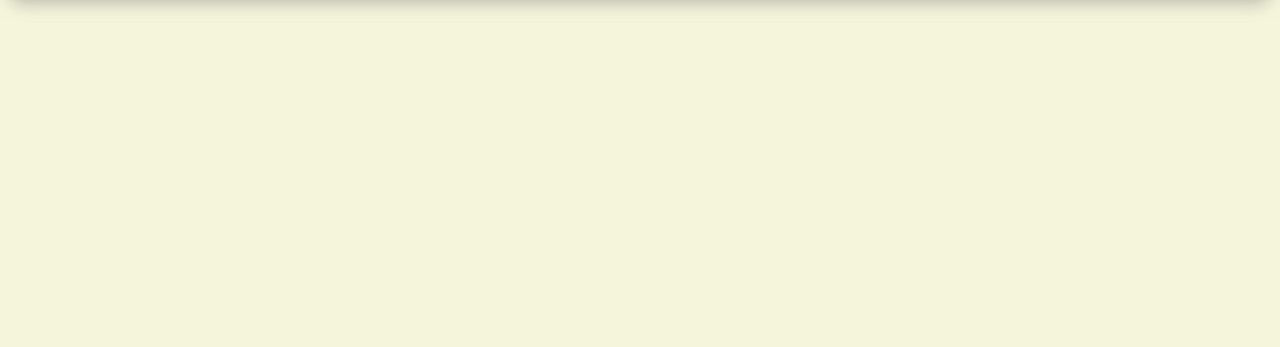
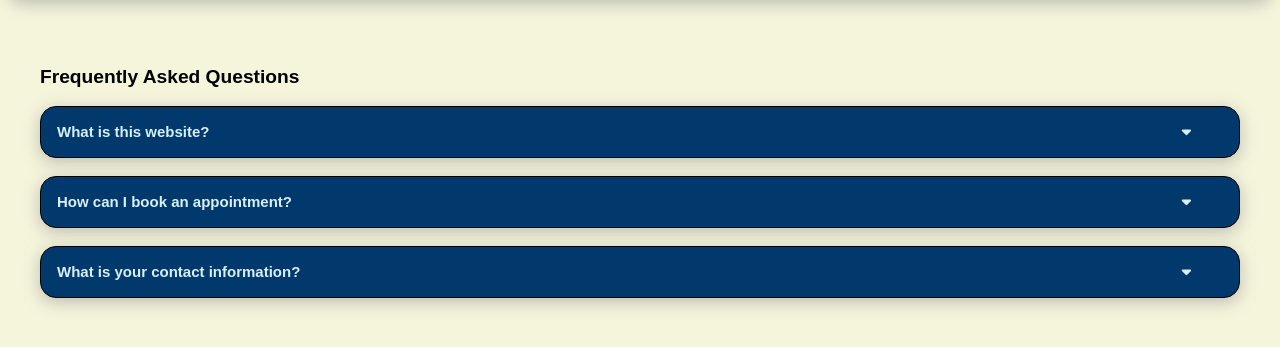
Before and after one commit to MarkAlexisJaudianCabrera/IT3H-INTPROG-GRP9, a PHP site: page /faqs in a window 1280 px wide. Shown: the part 230-577 px from the top of the page. Run offline with PHP 8.4, Linux system fonts and the light colour scheme; the visitor is signed in with stand-in values (Sample User, id 1).

Commit message:
2:25 11/25/2024

```diff
--- a/components/routes/FAQsPage.php
+++ b/components/routes/FAQsPage.php
@@ -6,7 +6,10 @@
     <title>Health Care Portal</title>
     <link rel="icon" type="image/png" href="/assets/logo-ico.ico">
     <link rel="stylesheet" href="/styles/fonts.css">
+    <link rel="stylesheet" href="/styles/faqs-style.css">
     <link rel="stylesheet" href="/styles/navbar-style.css">
+    <link href="https://cdnjs.cloudflare.com/ajax/libs/font-awesome/6.2.0/css/all.min.css" rel="stylesheet" type="text/css">
+
 </head>
 <body>
     <div class="">
@@ -15,8 +18,55 @@
         ?>
     </div>
     <br>
-    <div class="" style="margin-top:10rem;">
+    <div class="faq-cont" style="margin-top:3rem;">
         <!-- contents dito -->
+        <div class="faq-container">
+            <h1>Frequently Asked Questions</h1>
+            <br>
+            <div class="faq-card" onclick="faqsCollapsiFunc(this)">
+                <a>
+                    <h3 class="faq-titlec">What is this website?</h3>
+                    <p><i class="fa-solid fa-caret-down" id="faq-caret"></i></p>
+                </a>
+                <br>
+                <div class="faq-content" id="faq-content-id">
+                <br>
+                <p>
+                    This is a healthcare portal designed to provide you with easy access to health information and services.
+                </p>
+                </div>
+            </div>
+            <br>
+            <div class="faq-card" onclick="faqsCollapsiFunc(this)">
+                <a>
+                    <h3 class="faq-titlec">How can I book an appointment?</h3>
+                    <p><i class="fa-solid fa-caret-down" id="faq-caret"></i></p>
+                </a>
+                <br>
+                <div class="faq-content" id="faq-content-id">
+                <br>
+                <p>
+                    You can book an appointment by clicking on the "Book an Appointment" button on the homepage or by navigating to the dedicated appointment page.
+                </p>
+                </div>
+            </div>
+            <br>
+            <div class="faq-card" onclick="faqsCollapsiFunc(this)">
+                <a>
+                    <h3 class="faq-titlec">What is your contact information?</h3>
+                    <p><i class="fa-solid fa-caret-down" id="faq-caret"></i></p>
+                </a>
+                <br>
+                <div class="faq-content" id="faq-content-id">
+                <br>
+                <p>
+                    You can find our contact information on the "Contact Us" page.
+                </p>
+                </div>
+            </div>
+            <br>
+        </div>
     </div>
+    <script src="/javascript/faqsCollapsible.js" type="text/javascript"></script>
 </body>
 </html>
--- /dev/null
+++ b/javascript/faqsCollapsible.js
@@ -0,0 +1,7 @@
+function faqsCollapsiFunc(card) {
+    const content = card.querySelector('.faq-content');
+    const caret = card.querySelector('.fa-caret-down');
+
+    content.classList.toggle('active');
+    caret.classList.toggle('active');
+  }
--- a/javascript/navbar.js
+++ b/javascript/navbar.js
@@ -21,7 +21,7 @@ function myFunction() {
     } else {
       x.className = "topnav";
     }
-  }
+}
 
   function changeNavbarPosition(page) {
     const navbar = document.querySelector('.navbar');
--- /dev/null
+++ b/styles/faqs-style.css
@@ -0,0 +1,41 @@
+@import url("all-colors-style.css");
+.faq-container {
+    margin: 2rem;
+}
+.faq-container h1{
+    font-size: 1.5vw;
+}
+.faq-card{
+    border: 1px var(--lm-black-color) solid;
+    padding: 1rem;
+    border-radius: 1rem;
+    box-shadow: 0 4px 1rem rgba(134, 133, 133, 0.5);
+    background-color: var(--lm-bg-color);
+    color: var(--lm-white-color);
+}
+.faq-card a p{
+    float: right;
+    font-weight: bold;
+    margin-right: 2rem;
+}
+.faq-card a p i.active{
+    transform: rotate(180deg);
+}
+.faq-card:hover{
+    cursor: pointer;
+}
+.faq-titlec{
+    float: left;
+    color: var(--lm-white-color);
+}
+.faq-titlec:hover{
+    color: var(--lm-yellow-color);
+}
+.faq-content{
+    display: none;
+    margin-top: 2rem;
+}
+.active{
+    display: block;
+    margin-top: 1rem;
+}
```
Also changed, not shown: components/routes/VisionMissionPage.php (+15 -2 lines), styles/VisMis-style.css (+6 -2 lines).
